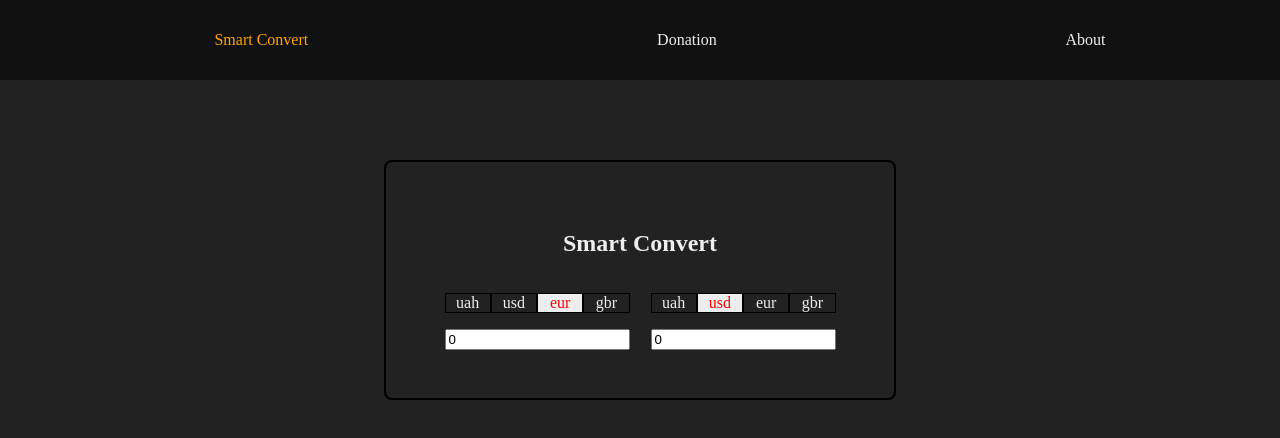
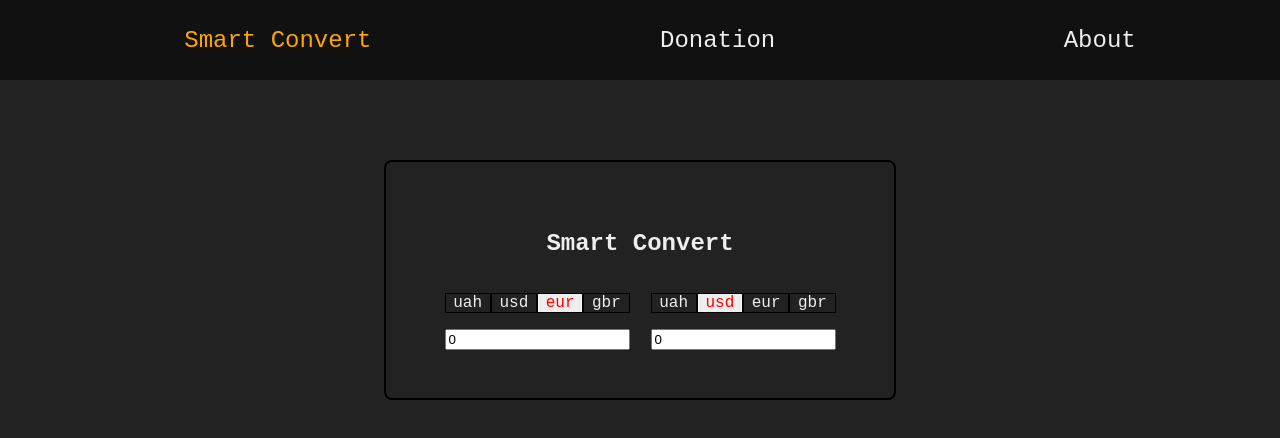
Before and after one commit to Viper-JSX/Smart_Convert-React, a React app: page / in a window 1280 px wide. Shown: the top 438 px of the page. Built offline with nearby package versions, Linux system fonts and the light colour scheme.

Commit message:
Body and header font improvements

```diff
--- a/src/css/main.css
+++ b/src/css/main.css
@@ -13,12 +13,14 @@ body{
     margin: 0;
     padding: 0;
     background-color: var(--middleDarkBackground);
+    font-family: monospace, sans-serif, serif;
 }
 
 header{
     width: 100%;
     color: var(--lightBackground);
     background-color: var(--darkBackground);
+    font-size: 1.5rem;
 }
 
 #mainNavigationNavItems{
```
